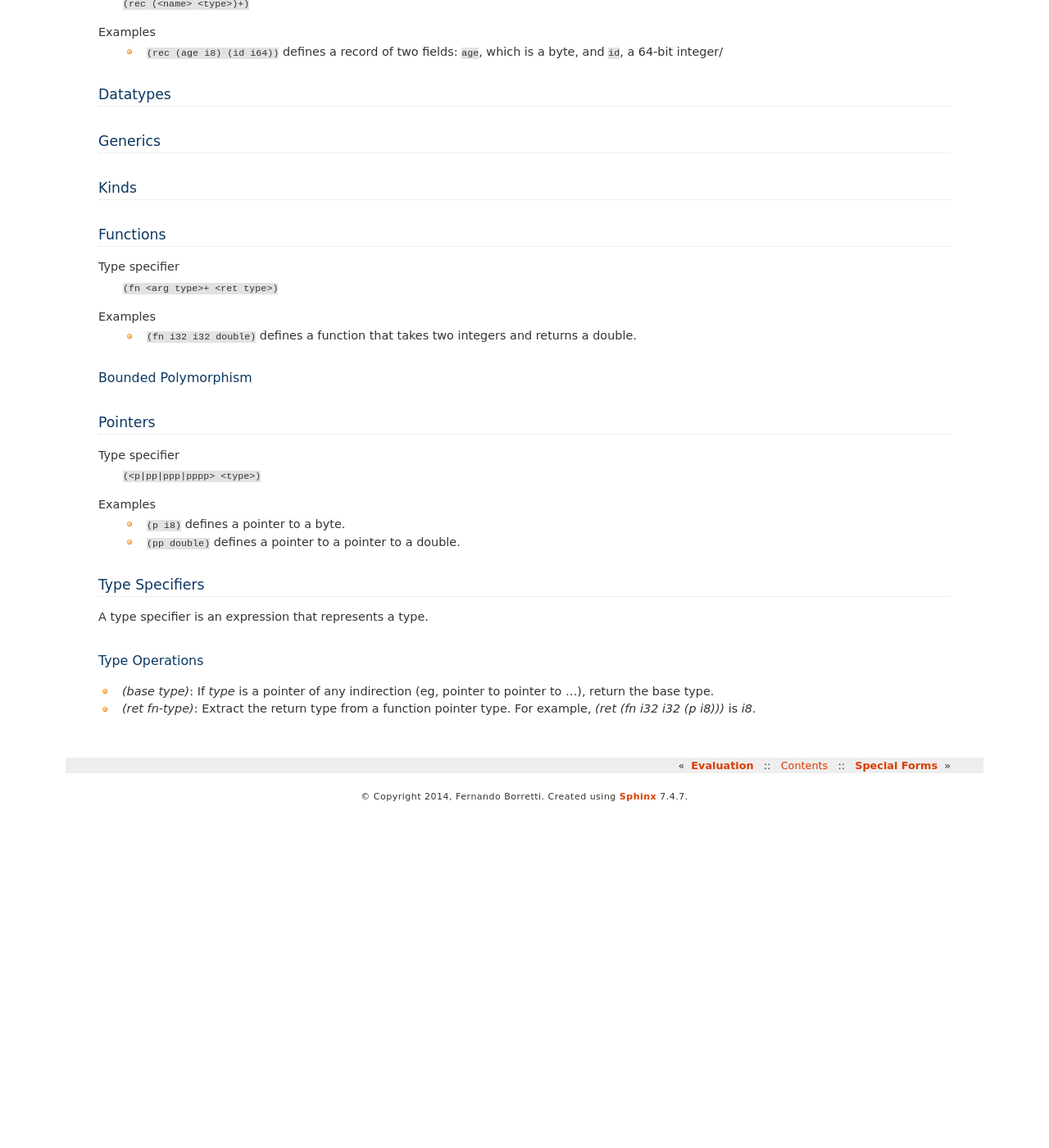
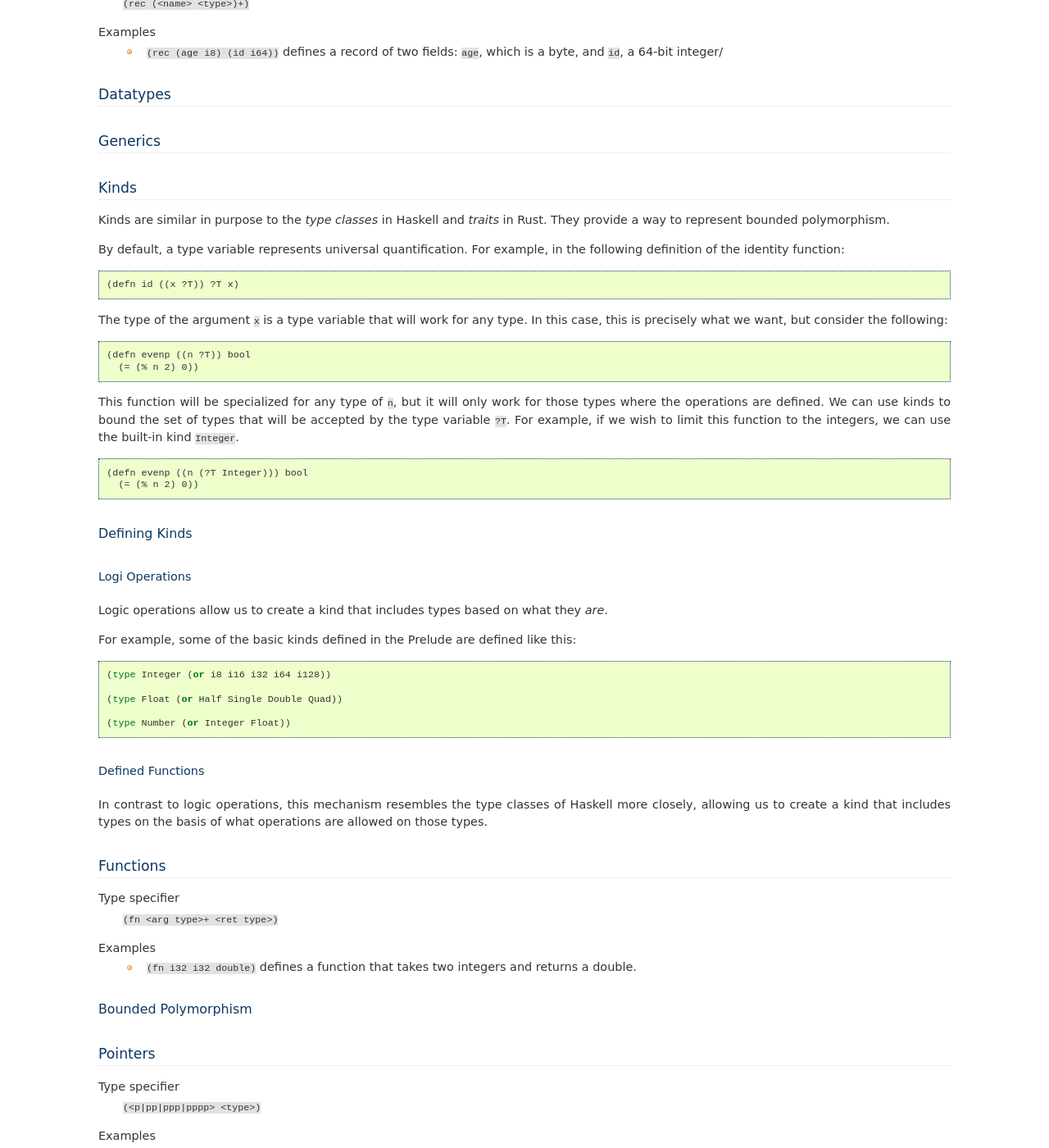
Before and after one commit to eudoxia0/corvus, a Sphinx documentation site: the page built from docs/types.rst, in a window 1280 px wide and 1400 px high, scrolled down 1678 px. Shown: the whole window at 82% size. Built offline with Sphinx 7.4.7, drawn with Linux system fonts in a browser that asks for light colours; formulas are drawn with MathJax 3; before the commit the page ends 2667 px from its top, so only the background shows below that; some of the changed text lies outside the part shown.

Commit message:
Add documentation on kinds

```diff
--- a/docs/types.rst
+++ b/docs/types.rst
@@ -98,6 +98,64 @@ Generics
 Kinds
 =====
 
+Kinds are similar in purpose to the *type classes* in Haskell and *traits* in
+Rust. They provide a way to represent bounded polymorphism.
+
+By default, a type variable represents universal quantification. For example, in
+the following definition of the identity function:
+
+::
+
+  (defn id ((x ?T)) ?T x)
+
+The type of the argument :code:`x` is a type variable that will work for any
+type. In this case, this is precisely what we want, but consider the following:
+
+::
+
+  (defn evenp ((n ?T)) bool
+    (= (% n 2) 0))
+
+This function will be specialized for any type of :code:`n`, but it will only
+work for those types where the operations are defined. We can use kinds to bound
+the set of types that will be accepted by the type variable :code:`?T`. For
+example, if we wish to limit this function to the integers, we can use the
+built-in kind :code:`Integer`.
+
+::
+
+  (defn evenp ((n (?T Integer))) bool
+    (= (% n 2) 0))
+
+Defining Kinds
+--------------
+
+Logi Operations
+^^^^^^^^^^^^^^^
+
+Logic operations allow us to create a kind that includes types based on what
+they *are*.
+
+For example, some of the basic kinds defined in the Prelude are defined like
+this:
+
+::
+
+  (type Integer (or i8 i16 i32 i64 i128))
+
+  (type Float (or Half Single Double Quad))
+
+  (type Number (or Integer Float))
+
+
+Defined Functions
+^^^^^^^^^^^^^^^^^
+
+In contrast to logic operations, this mechanism resembles the type classes of
+Haskell more closely, allowing us to create a kind that includes types on the
+basis of what operations are allowed on those types.
+
+
 Functions
 =========
 
@@ -127,7 +185,7 @@ A type specifier is an expression that represents a type.
 Type Operations
 ---------------
 
-* `(base type)`: If `type` is a pointer of any indirection (eg, pointer to
-  pointer to ...), return the base type.
-* `(ret fn-type)`: Extract the return type from a function pointer type. For
-  example, `(ret (fn i32 i32 (p i8)))` is `i8`.
+* :code:`(base <type>)`: If `type` is a pointer of any indirection (eg, pointer
+  to pointer to ...), return the base type.
+* :code:`(ret <fn-type>)`: Extract the return type from a function pointer
+  type. For example, `(ret (fn i32 i32 (p i8)))` is `i8`.
```
